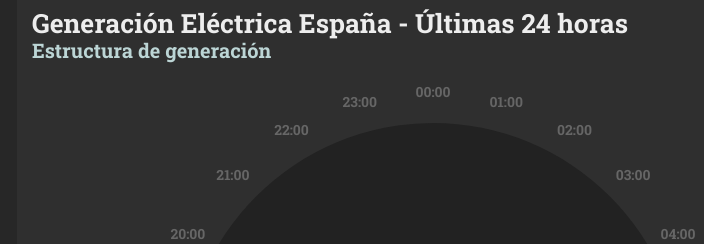
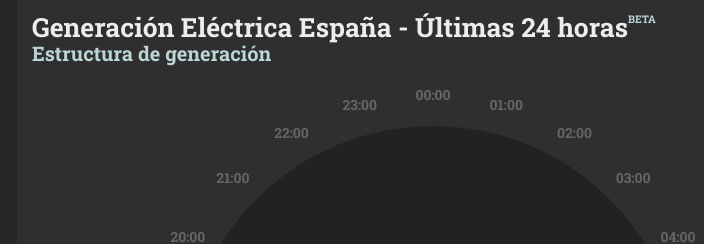
Before and after one commit to rubenbp/energia, a website: page public/index.html in a window 1280 px wide. Shown: the top 244 px of the page, 111-815 px from the left. Drawn offline with Linux system fonts and the light colour scheme; no server answers.

Commit message:
Ajustes html CSS

```diff
--- a/public/css/d3.css
+++ b/public/css/d3.css
@@ -42,7 +42,6 @@ strong {
 h1, h2, h3, h4, h5, h6 {
   font-weight: 700;
   color: #ededed;
-  /*  font-size: 1.75em;*/
   margin-bottom: .4em;
 }
 
@@ -59,6 +58,13 @@ sub {
   bottom: -0.25em;
   position: relative;
   vertical-align: baseline;
+}
+sup {
+  font-size: .4em;
+  bottom: .4em;
+  position: relative;
+  vertical-align: super;
+  color:#BCD5D5;
 }
 
 .container {
@@ -185,7 +191,7 @@ a:hover {
 
 /* selected link */
 a:active {
-    color: #DF00FF;
+    color: #FFF;
 }
 
 
--- a/public/index.html
+++ b/public/index.html
@@ -37,7 +37,7 @@
 <body>
     <div class="container">
         <!--<input type="button" class='testbtn' value="REFRESH" id="updateBtn"> -->
-        <h2 class='visualizacion__title'>Generación Eléctrica España - Últimas 24 horas</h2>
+        <h2 class='visualizacion__title'>Generación Eléctrica España - Últimas 24 horas<sup>BETA</sup></h2>
         <h3 class='visualizacion__subtitle'>Estructura de generación</h3>
         <!--<p class='j-log'></p>-->
         <section id="chart" class='chart'></section>
--- a/public/script.js
+++ b/public/script.js
@@ -924,7 +924,7 @@
                         .attr('fill-opacity', 1);
 
                     tooltip
-                        .attr('transform', 'translate(' + (centerX + ((consumoRadio ) * sinA)) + ',' + (centerY + ((consumoRadio ) * cosA)) + ')')
+                        .attr('transform', 'translate(' + (centerX + ((consumoRadio) * sinA)) + ',' + (centerY + ((consumoRadio) * cosA)) + ')')
 
                     tooltip_fecha
                         .text(function() {
@@ -991,7 +991,7 @@
                             d3.select(this).transition()
                                 .attr('fill', '#' + tablaIdsInfo[that.datum()].color);
                         })
-                        .attr('fill', function(d, n) {
+                    .attr('fill', function(d, n) {
                             var that = d3.select(this)
                             return '#' + tablaIdsInfo[that.datum()].color;
                         })
```
